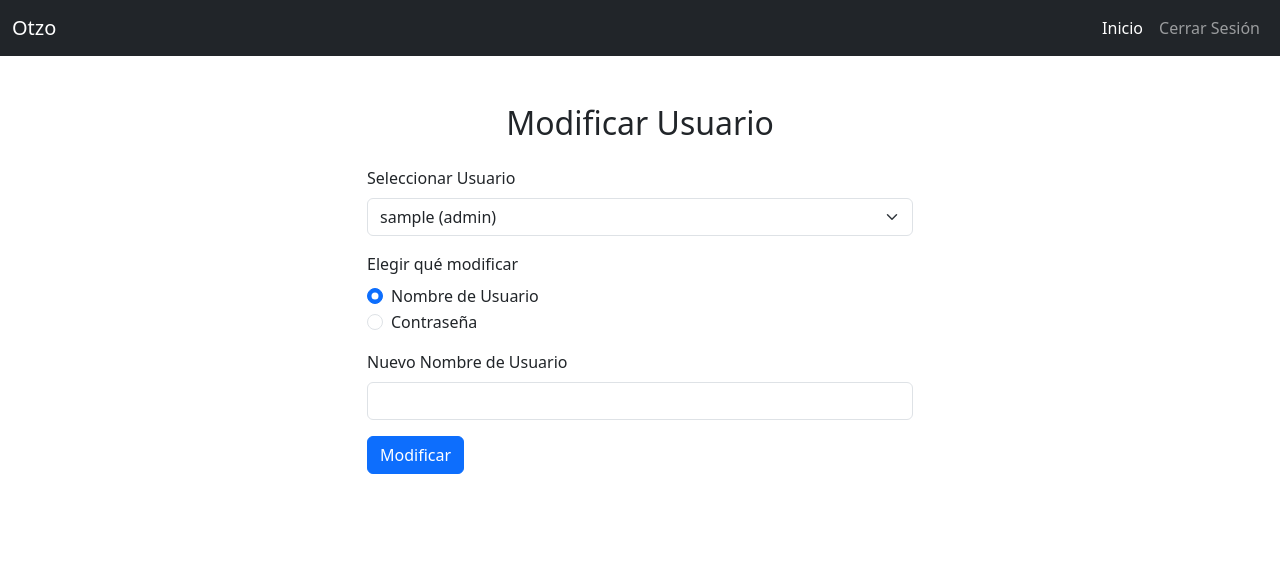
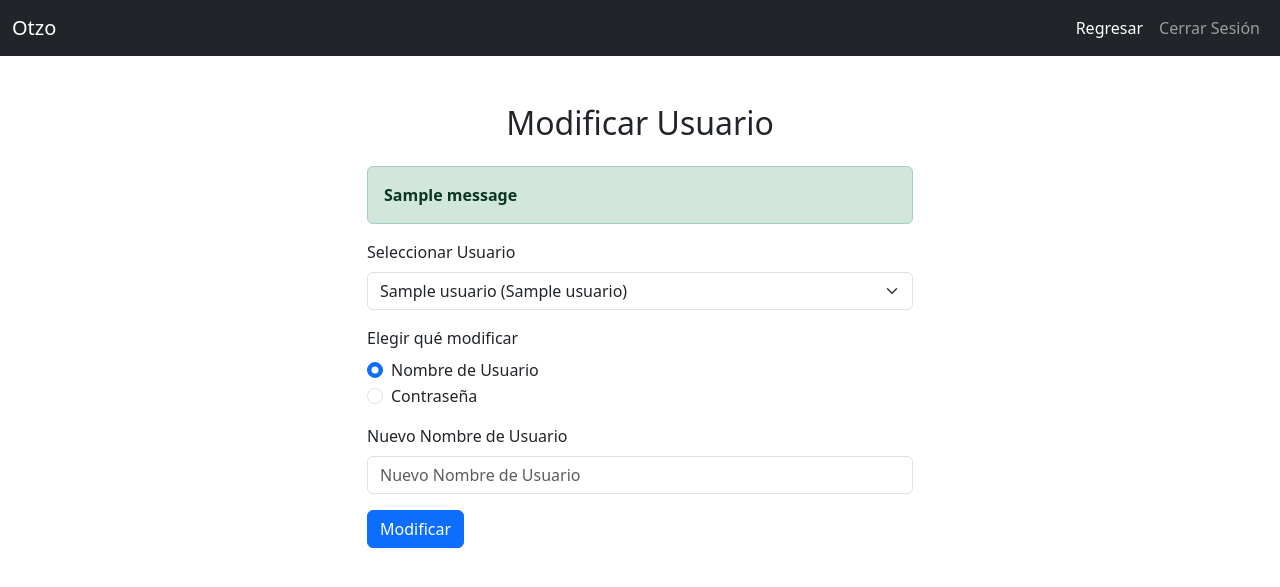
Before and after one commit to kevin-dulche/PIS_1, a Flask app: template templates/modificar_usuario.html in a window 1280 px wide. Shown: the top 587 px of the page. Run offline with Flask 3, Linux system fonts and the light colour scheme; the template is opened without the code that fills it: most values are stand-ins (such as "Sample title", 1, 10 or a date in 2020); one stand-in notice (Sample message) is shown.

Commit message:
Añado Modificar Usuario

```diff
--- a/app.py
+++ b/app.py
@@ -365,6 +365,51 @@ def agregar_usuario():
         return render_template('agregar_usuario.html')
     return render_template('agregar_usuario.html')
 
+
+@app.route('/modificar_usuario', methods=['GET', 'POST'])
+@login_required
+def modificar_usuario():
+    verificar_rol_admin()
+    conexion = mysql.connector.connect(
+        host='localhost',
+        user='root',
+        password='root',
+        database='appflask'
+    )
+    cursor = conexion.cursor()
+    cursor.execute('SELECT * FROM login')
+    usuarios = cursor.fetchall()
+    cursor.close()
+    conexion.close()
+    if request.method == 'POST':
+        usuario_seleccionado = request.form['username']
+        conexion = mysql.connector.connect(
+        host='localhost',
+        user='root',
+        password='root',
+        database='appflask'
+        )
+        cursor = conexion.cursor()
+        opcion = request.form['opcion']
+        if opcion == 'nombre':
+            nuevo_nombre = request.form['new_username']
+            cursor.execute('UPDATE login SET username = %s WHERE id = %s', (nuevo_nombre, usuario_seleccionado))
+            conexion.commit()
+            cursor.close()
+            conexion.close()
+            flash('Nombre de usuario modificado correctamente', 'success')
+            return redirect(url_for('modificar_usuario'))
+        elif opcion == 'contraseña':
+            nueva_contraseña = request.form['new_password']
+            cursor.execute('UPDATE login SET password = %s WHERE id = %s', (nueva_contraseña, usuario_seleccionado))
+            conexion.commit()
+            cursor.close()
+            conexion.close()
+            flash('Contraseña modificada correctamente', 'success')
+            return redirect(url_for('modificar_usuario'))
+    return render_template('modificar_usuario.html', usuarios=usuarios)
+
+
 # Ruta para cerrar sesión
 @app.route('/logout')
 @login_required
--- a/templates/agregar_usuario.html
+++ b/templates/agregar_usuario.html
@@ -19,7 +19,7 @@
     <div class="collapse navbar-collapse" id="navbarNav">
       <ul class="navbar-nav ms-auto"> <!-- Alinea el contenido a la derecha -->
         <li class="nav-item">
-          <a class="nav-link active" aria-current="page" href="/admin">Inicio</a>
+          <a class="nav-link active" aria-current="page" href="/gestion_usuario">Regresar</a>
         </li>
         <li class="nav-item">
           <a class="nav-link" href="/logout">Cerrar Sesión</a>
--- a/templates/modificar_usuario.html
+++ b/templates/modificar_usuario.html
@@ -19,7 +19,7 @@
     <div class="collapse navbar-collapse" id="navbarNav">
       <ul class="navbar-nav ms-auto"> <!-- Alinea el contenido a la derecha -->
         <li class="nav-item">
-          <a class="nav-link active" aria-current="page" href="/admin_dashboard">Inicio</a>
+          <a class="nav-link active" aria-current="page" href="/gestion_usuario">Regresar</a>
         </li>
         <li class="nav-item">
           <a class="nav-link" href="/logout">Cerrar Sesión</a>
@@ -36,17 +36,31 @@
   <!-- Formulario para seleccionar usuario y elegir qué modificar -->
   <div class="row justify-content-center">
     <div class="col-md-6">
-      <form action="/modificar_usuario" method="post" id="modificarForm">
+
+      <!-- Mostrar mensajes flash -->
+      {% with messages = get_flashed_messages(with_categories=true) %}
+      {% if messages %}
+      <div class="alert alert-dismissible {% for category, _ in messages %}alert-{{ category }} {% endfor %}">
+          {% for category, message in messages %}
+          <!-- <button type="button" class="btn-close" data-dismiss="alert" aria-label="Close"></button> -->
+          <strong>{{ message }}</strong>
+          {% endfor %}
+      </div>
+      {% endif %}
+      {% endwith %}
+      <!-- Fin de mensajes flash -->
+
+      <form action="/modificar_usuario" method="POST" id="modificarForm">
         <div class="mb-3">
           <label for="usuario" class="form-label">Seleccionar Usuario</label>
           <select id="usuario" class="form-select" name="username">
             <!-- Aquí se insertarán las opciones para seleccionar al usuario -->
             {% for usuario in usuarios %}
-              <option value="{{ usuario.id }}">{{ usuario.username }} ({{ usuario.role }})</option>
+              <option value="{{ usuario[0] }}">{{ usuario[1] }} ({{ usuario[3] }})</option>
             {% endfor %}
           </select>
         </div>
-        <div class="mb-3">
+        <div class="mb-3" id="opciones">
           <label class="form-label">Elegir qué modificar</label>
             <div class="form-check">
               <input class="form-check-input" type="radio" name="opcion" id="opcion_nombre" value="nombre" checked>
@@ -65,13 +79,13 @@
         <!-- Campos para modificar el nombre de usuario -->
         <div id="nombreDiv" class="mb-3">
           <label for="new_username" class="form-label">Nuevo Nombre de Usuario</label>
-          <input type="text" class="form-control" id="new_username" name="new_username">
+          <input type="text" class="form-control" id="new_username" name="new_username" placeholder="Nuevo Nombre de Usuario">
         </div>
 
         <!-- Campo para modificar la contraseña -->
         <div id="contraseñaDiv" class="mb-3" style="display: none;">
           <label for="new_password" class="form-label">Nueva Contraseña</label>
-          <input type="password" class="form-control" id="new_password" name="password">
+          <input type="password" class="form-control" id="new_password" name="new_password" placeholder="Nueva Contraseña">
         </div>
 
         <button type="submit" class="btn btn-primary">Modificar</button>
@@ -81,30 +95,33 @@
 </div>
 
 <script>
-  // Función para mostrar u ocultar los campos según la opción seleccionada
   function mostrarOcultarCampos() {
+    var opciones_div = document.getElementById('opciones');
     var opcionNombre = document.getElementById('opcion_nombre');
     var opcionContraseña = document.getElementById('opcion_contraseña');
-    var nombreDiv = document.getElementById('nombreDiv');
-    var contraseñaDiv = document.getElementById('contraseñaDiv');
+    var nombreInput = document.getElementById('nombreDiv');
+    var contraseñaInput = document.getElementById('contraseñaDiv');
 
-    // Mostrar campos para modificar el nombre de usuario si la opción es 'nombre'
-    opcionNombre.addEventListener('change', function() {
+    opciones_div.addEventListener('change', function() {
       if (opcionNombre.checked) {
-        nombreDiv.style.display = 'block';
-        contraseñaDiv.style.display = 'none';
+        nombreInput.style.display = 'block';
+        contraseñaInput.style.display = 'none';
+        nombreInput.required = true;
+        contraseñaInput.required = false;
       }
     });
 
-    // Mostrar campos para modificar la contraseña si la opción es 'contraseña'
-    opcionContraseña.addEventListener('change', function() {
+    opciones_div.addEventListener('change', function() {
       if (opcionContraseña.checked) {
-        nombreDiv.style.display = 'none';
-        contraseñaDiv.style.display = 'block';
+        nombreInput.style.display = 'none';
+        contraseñaInput.style.display = 'block';
+        nombreInput.required = false;
+        contraseñaInput.required = true;
       }
     });
   }
 
-  // Llamar a la función al cargar la página
-  window.onload = mostrarOcultarCampos;
+  document.addEventListener('DOMContentLoaded', function() {
+    mostrarOcultarCampos();
+  });
 </script>
```
Lines whose indentation alone changed are shown as unchanged.
